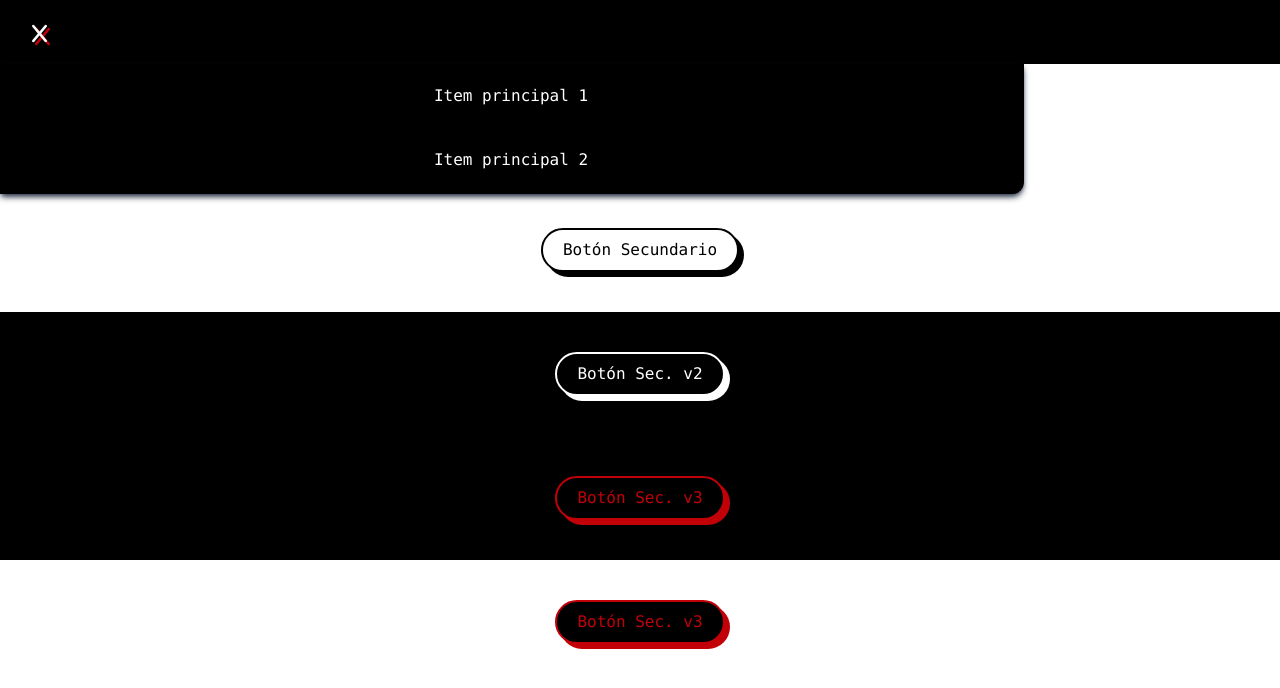
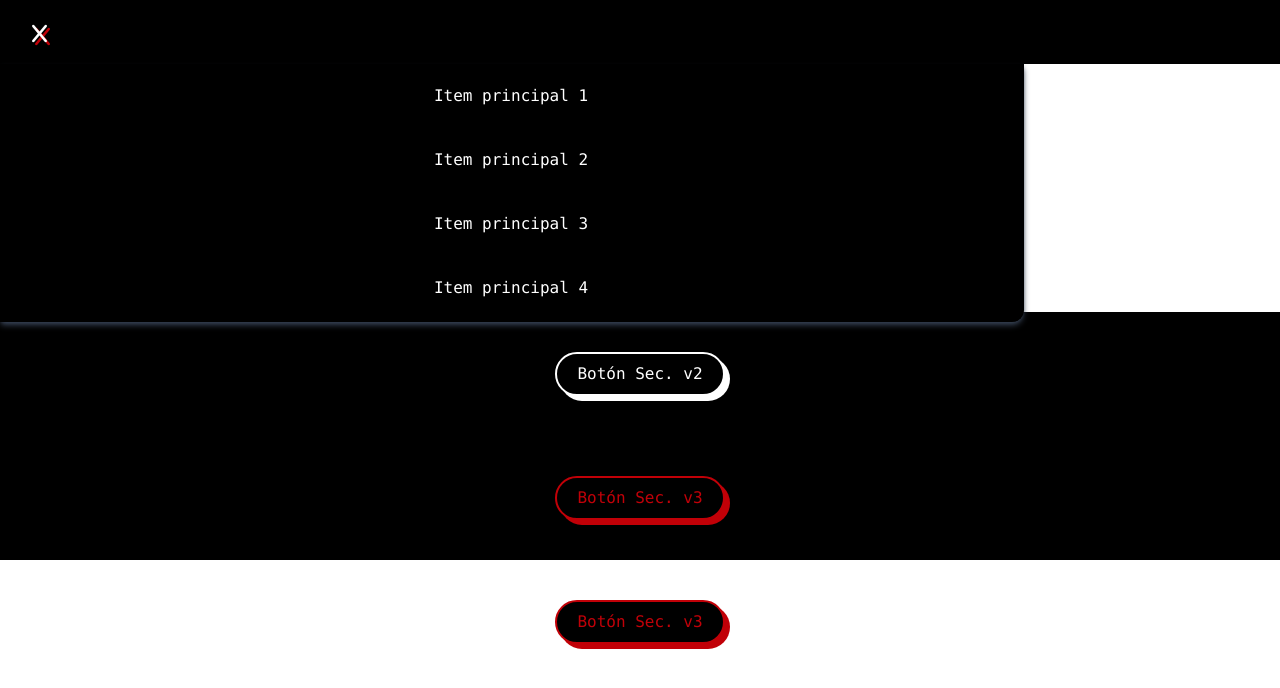
Before and after one commit to vdelaconcep/gonza, a React (Vite) app: page / in a window 1280 px wide. Both pictures are taken after a click on the button "toggle-menu". Shown: the top 688 px of the page. Built offline with nearby package versions, Linux system fonts and the light colour scheme.

Commit message:
Primeras cosas

```diff
--- a/src/components/navegacion/listaMobile.jsx
+++ b/src/components/navegacion/listaMobile.jsx
@@ -1,5 +1,6 @@
 
 import { useState } from "react";
+import { motion, AnimatePresence } from 'framer-motion';
 
 const ListaMobile = ({ items }) => {
 
@@ -14,8 +15,14 @@ const ListaMobile = ({ items }) => {
                         onClick={() => setDesplegado(desplegado === item.titulo ? "" : item.titulo)}>
                         {item.titulo}
                     </button>
+                    <AnimatePresence>
                         {desplegado === item.titulo &&
-                        <ul className="bg-white text-black w-full">
+                            <motion.ul
+                                className="bg-white text-black w-full"
+                                initial={{ height: 0, opacity: 0}}
+                                animate={{ height: 'auto', opacity: 1}}
+                                exit={{ height: 0, opacity: 0 }}
+                                transition={{ duration: 0.3, ease: 'easeInOut' }}>
                                 {item.subItems.map(subItem =>
                                     <li
                                         key={subItem.titulo_subItem}
@@ -23,8 +30,10 @@ const ListaMobile = ({ items }) => {
                                         {subItem.titulo_subItem}
                                     </li>
                                 )}
-                        </ul>
+                            </motion.ul>
                         }
+                    </AnimatePresence>
+
                 </li>
             )}
         </ul>
--- a/src/components/navegacion/navegacion.jsx
+++ b/src/components/navegacion/navegacion.jsx
@@ -1,3 +1,4 @@
+import { motion, AnimatePresence } from 'framer-motion';
 import { useState } from "react";
 import Menu from "@/components/navegacion/menu";
 import ListaMobile from "@/components/navegacion/listaMobile";
@@ -41,16 +42,57 @@ const Navegacion = () => {
                 }
             ]
         },
+        {
+            titulo: "Item principal 3",
+            subItems: [
+                {
+                    titulo_subItem: "Item secundario",
+                    vinculo:""
+                },
+                {
+                    titulo_subItem: "Item secundario",
+                    vinculo:""
+                },
+                {
+                    titulo_subItem: "Item secundario",
+                    vinculo:""
+                }
+            ]
+        },
+        {
+            titulo: "Item principal 4",
+            subItems: [
+                {
+                    titulo_subItem: "Item secundario",
+                    vinculo:""
+                },
+                {
+                    titulo_subItem: "Item secundario",
+                    vinculo:""
+                },
+                {
+                    titulo_subItem: "Item secundario",
+                    vinculo:""
+                }
+            ]
+        }
     ]
 
     return (
         <nav className="bg-black px-2 text-white flex items-center relative">
             <Menu abierto={abierto} setAbierto={setAbierto} />
-            {abierto &&
-                <article className="absolute top-16 left-0">
-                    <ListaMobile items={items} />
-                </article>
-            }
+            <AnimatePresence>
+                {abierto ?
+                    <motion.article
+                        className="absolute top-16 left-0"
+                        initial={{ x: '-100%'}}
+                        animate={{ x: 0}}
+                        exit={{ x: '-100%'}}
+                    transition={{duration:0.3, ease:'easeInOut'}}>
+                        <ListaMobile items={items} />
+                    </motion.article>
+                : null}
+            </AnimatePresence>
         </nav>
     );
 };
```
Lines whose indentation alone changed are shown as unchanged.
